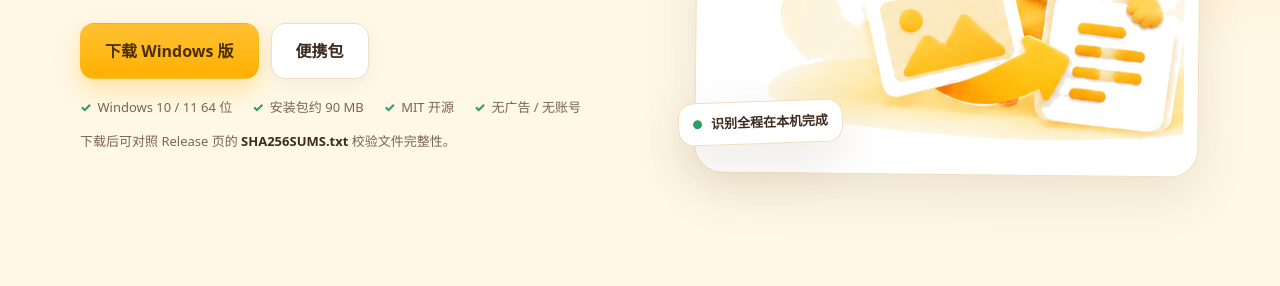
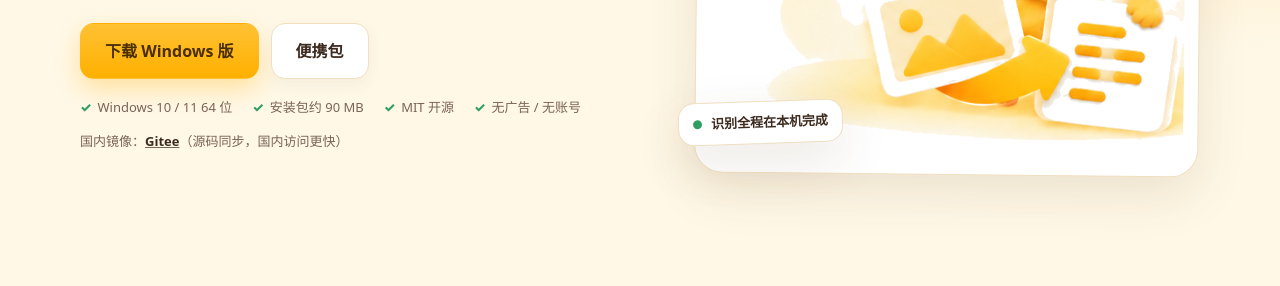
Before and after one commit to feifei3yaya/fatduck-ocr, a plain HTML site: page index.html in a window 1280 px wide. Shown: the part 356-642 px from the top of the page. Drawn offline with Linux system fonts and the light colour scheme.

Commit message:
docs: 增加 Gitee 国内镜像入口

```diff
--- a/index.html
+++ b/index.html
@@ -219,7 +219,7 @@
         <span>MIT 开源</span>
         <span>无广告 / 无账号</span>
       </div>
-      <p class="mirror">下载后可对照 Release 页的 <b>SHA256SUMS.txt</b> 校验文件完整性。</p>
+      <p class="mirror">国内镜像：<a href="https://gitee.com/feifei8yaya_admin_admin/fatduck-ocr" target="_blank" rel="noopener"><b>Gitee</b></a>（源码同步，国内访问更快）</p>
     </div>
     <div class="hero-visual">
       <div class="hero-card"><img src="assets/duck-hero.png" alt="肥鸭文档转换吉祥物"></div>
@@ -330,7 +330,7 @@
         <div>
           <h2>现在就把表格照片变成 Excel</h2>
           <p>安装包适合日常使用，便携包解压即用。两个版本功能完全一样。</p>
-          <p class="mirror">下载后可对照 Release 页的 <b>SHA256SUMS.txt</b> 校验文件完整性。</p>
+          <p class="mirror">国内镜像：<a href="https://gitee.com/feifei8yaya_admin_admin/fatduck-ocr" target="_blank" rel="noopener"><b>Gitee</b></a>；下载后可对照 Release 页的 SHA256SUMS.txt 校验。</p>
         </div>
         <div class="cta-row">
           <a class="btn btn-main" href="https://github.com/feifei3yaya/fatduck-ocr/releases/latest" target="_blank" rel="noopener">下载安装包</a>
```
Also changed, not shown: 1 other file.
